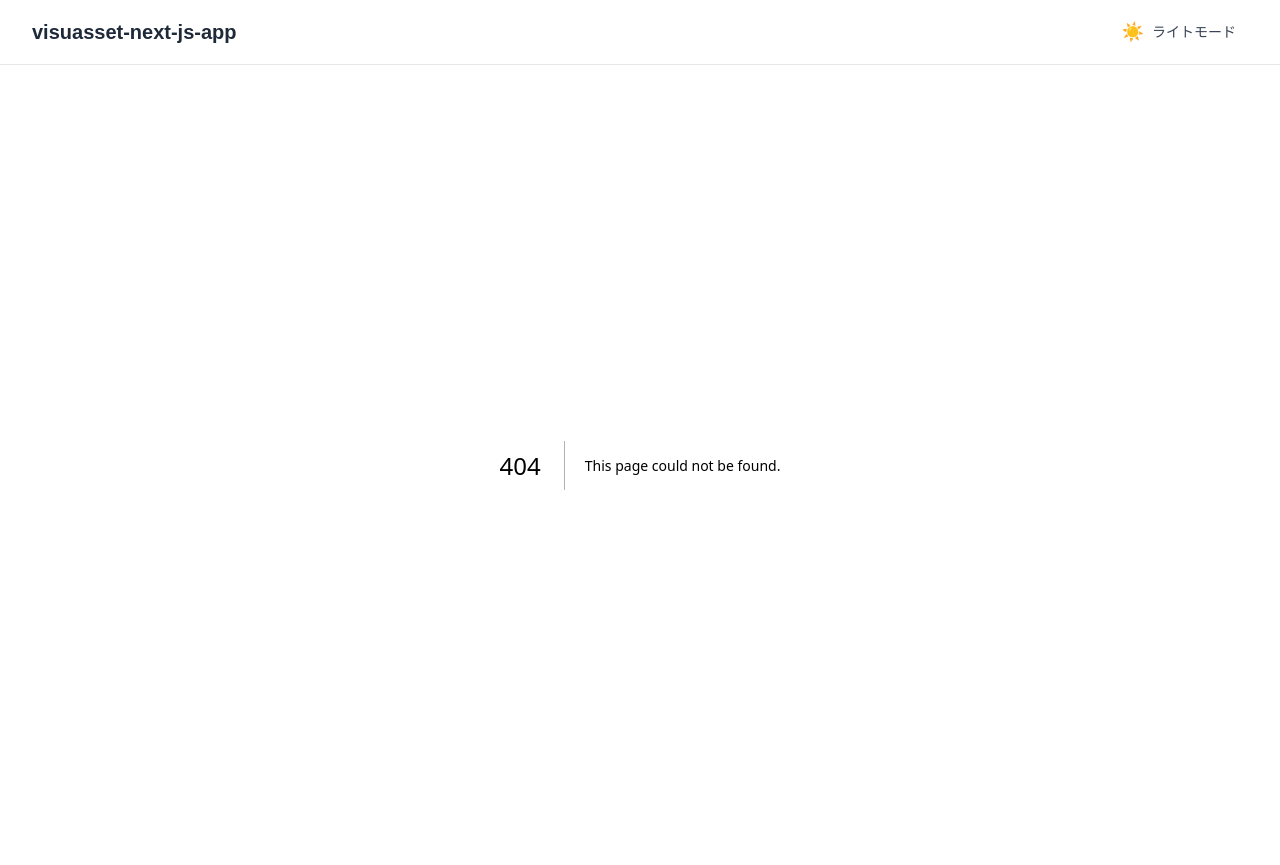
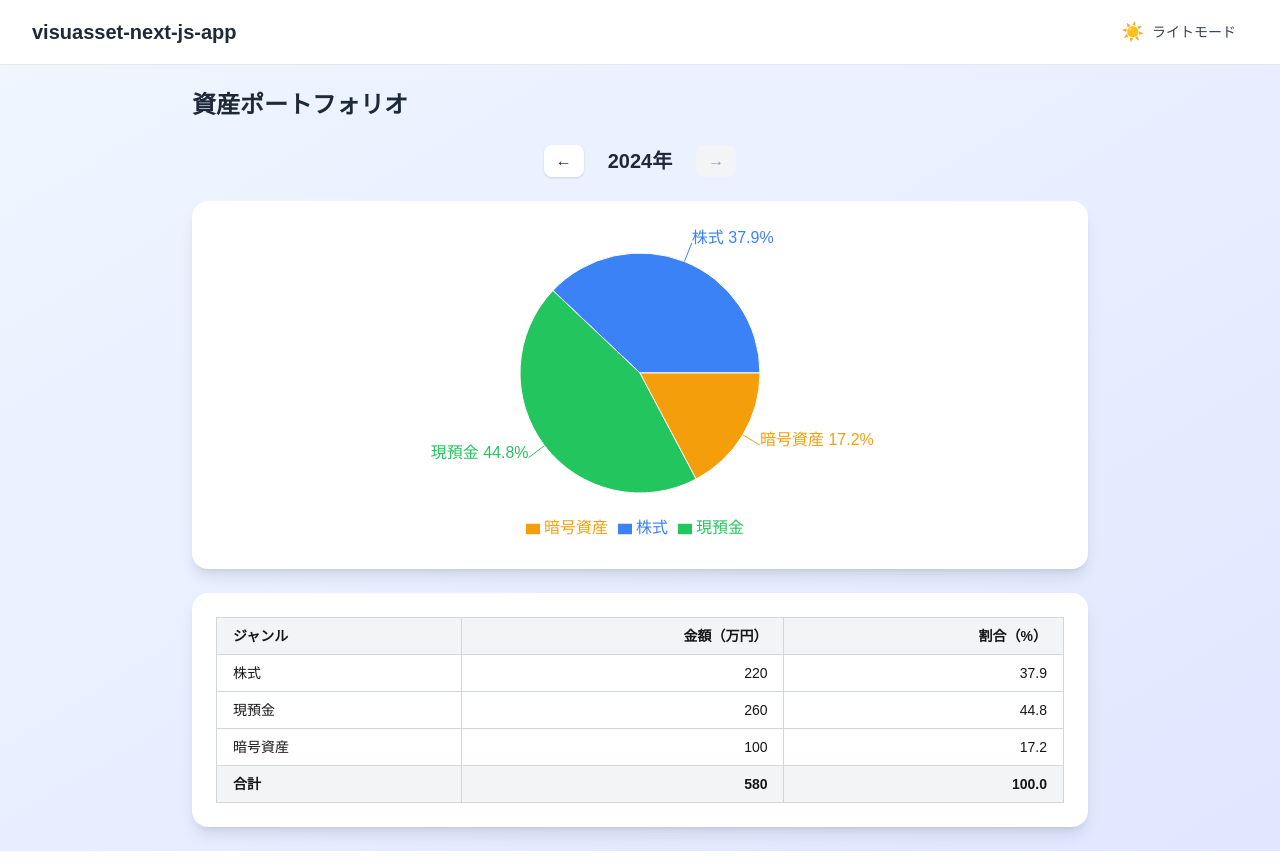
Before and after one commit to TakuyaFukumura/visuasset-next-js-app, a Next.js app: page /portfolio in a window 1280 px wide. Before the commit this address had no page. Built offline with nearby package versions, Linux system fonts and the light colour scheme.

Commit message:
feat: 資産ポートフォリオ画面追加 (#portfolio)
Co-authored-by: TakuyaFukumura <53442938+TakuyaFukumura@users.noreply.github.com>

```diff
--- a/package.json
+++ b/package.json
@@ -1,6 +1,6 @@
 {
   "name": "visuasset-next-js-app",
-  "version": "0.2.0",
+  "version": "0.3.0",
   "private": true,
   "scripts": {
     "dev": "next dev --turbopack",
--- /dev/null
+++ b/src/app/components/PortfolioChart.tsx
@@ -0,0 +1,40 @@
+'use client';
+
+import {PieChart, Pie, Cell, Legend, Tooltip, ResponsiveContainer} from 'recharts';
+
+export interface PortfolioEntry {
+    name: string;
+    value: number;
+    percentage: number;
+    fill: string;
+}
+
+interface PortfolioChartProps {
+    readonly data: PortfolioEntry[];
+}
+
+export default function PortfolioChart({data}: PortfolioChartProps) {
+    return (
+        <ResponsiveContainer width="100%" height={320}>
+            <PieChart>
+                <Pie
+                    data={data}
+                    dataKey="value"
+                    nameKey="name"
+                    cx="50%"
+                    cy="50%"
+                    outerRadius={120}
+                    label={({name, percent}: {name?: string; percent?: number}) =>
+                        `${name ?? ''} ${((percent ?? 0) * 100).toFixed(1)}%`
+                    }
+                >
+                    {data.map((entry) => (
+                        <Cell key={entry.name} fill={entry.fill} />
+                    ))}
+                </Pie>
+                <Tooltip formatter={(value) => `${value}万円`} />
+                <Legend />
+            </PieChart>
+        </ResponsiveContainer>
+    );
+}
--- /dev/null
+++ b/src/app/components/PortfolioTable.tsx
@@ -0,0 +1,36 @@
+import type {PortfolioEntry} from './PortfolioChart';
+
+interface PortfolioTableProps {
+    readonly data: PortfolioEntry[];
+    readonly total: number;
+}
+
+export default function PortfolioTable({data, total}: PortfolioTableProps) {
+    return (
+        <div className="overflow-x-auto">
+            <table className="w-full border-collapse text-sm">
+                <thead>
+                    <tr className="bg-gray-100 dark:bg-gray-700">
+                        <th className="border border-gray-300 dark:border-gray-600 px-4 py-2 text-left">ジャンル</th>
+                        <th className="border border-gray-300 dark:border-gray-600 px-4 py-2 text-right">金額（万円）</th>
+                        <th className="border border-gray-300 dark:border-gray-600 px-4 py-2 text-right">割合（%）</th>
+                    </tr>
+                </thead>
+                <tbody>
+                    {data.map((row) => (
+                        <tr key={row.name} className="hover:bg-gray-50 dark:hover:bg-gray-800">
+                            <td className="border border-gray-300 dark:border-gray-600 px-4 py-2">{row.name}</td>
+                            <td className="border border-gray-300 dark:border-gray-600 px-4 py-2 text-right">{row.value}</td>
+                            <td className="border border-gray-300 dark:border-gray-600 px-4 py-2 text-right">{row.percentage.toFixed(1)}</td>
+                        </tr>
+                    ))}
+                    <tr className="bg-gray-100 dark:bg-gray-700 font-semibold">
+                        <td className="border border-gray-300 dark:border-gray-600 px-4 py-2">合計</td>
+                        <td className="border border-gray-300 dark:border-gray-600 px-4 py-2 text-right">{total}</td>
+                        <td className="border border-gray-300 dark:border-gray-600 px-4 py-2 text-right">100.0</td>
+                    </tr>
+                </tbody>
+            </table>
+        </div>
+    );
+}
--- /dev/null
+++ b/src/app/portfolio/page.tsx
@@ -0,0 +1,100 @@
+import Link from 'next/link';
+import {parseAssets} from '../../../lib/parseAssets';
+import PortfolioChart from '../components/PortfolioChart';
+import PortfolioTable from '../components/PortfolioTable';
+
+const GENRE_COLORS: Record<string, string> = {
+    stocks: '#3b82f6',
+    cash: '#22c55e',
+    crypto: '#f59e0b',
+};
+
+const GENRE_NAMES: Record<string, string> = {
+    stocks: '株式',
+    cash: '現預金',
+    crypto: '暗号資産',
+};
+
+export default async function PortfolioPage({
+    searchParams,
+}: {
+    searchParams: Promise<{year?: string}>;
+}) {
+    const params = await searchParams;
+    const allData = parseAssets();
+    const years = allData.map((d) => d.year);
+    const latestYear = Math.max(...years);
+
+    const yearParam = params.year ? parseInt(params.year, 10) : latestYear;
+    const currentYear = years.includes(yearParam) ? yearParam : latestYear;
+
+    const yearData = allData.find((d) => d.year === currentYear);
+    if (!yearData) {
+        throw new Error(`No data found for year: ${currentYear}`);
+    }
+    const total = yearData.stocks + yearData.cash + yearData.crypto;
+
+    const portfolioData = (['stocks', 'cash', 'crypto'] as const).map((key) => ({
+        name: GENRE_NAMES[key],
+        value: yearData[key],
+        percentage: (yearData[key] / total) * 100,
+        fill: GENRE_COLORS[key],
+    }));
+
+    const prevYear = years.filter((y) => y < currentYear).sort((a, b) => b - a)[0] ?? null;
+    const nextYear = years.filter((y) => y > currentYear).sort((a, b) => a - b)[0] ?? null;
+
+    return (
+        <div className="font-sans min-h-[calc(100vh-4rem)] bg-gradient-to-br from-blue-50 to-indigo-100 dark:from-gray-900 dark:to-gray-800 p-6">
+            <main className="max-w-4xl mx-auto">
+                <h2 className="text-2xl font-bold mb-6 text-gray-800 dark:text-gray-200">資産ポートフォリオ</h2>
+
+                <div className="flex items-center justify-center gap-6 mb-6">
+                    {prevYear !== null ? (
+                        <Link
+                            href={`/portfolio?year=${prevYear}`}
+                            className="px-3 py-1 rounded-lg bg-white dark:bg-gray-700 shadow hover:bg-gray-50 dark:hover:bg-gray-600 text-gray-800 dark:text-gray-200 font-bold transition-colors"
+                            aria-label="前の年へ"
+                        >
+                            ←
+                        </Link>
+                    ) : (
+                        <span
+                            className="px-3 py-1 rounded-lg bg-gray-100 dark:bg-gray-800 text-gray-400 dark:text-gray-600 font-bold cursor-not-allowed"
+                            aria-disabled="true"
+                        >
+                            ←
+                        </span>
+                    )}
+                    <span className="text-xl font-semibold text-gray-800 dark:text-gray-200">
+                        {currentYear}年
+                    </span>
+                    {nextYear !== null ? (
+                        <Link
+                            href={`/portfolio?year=${nextYear}`}
+                            className="px-3 py-1 rounded-lg bg-white dark:bg-gray-700 shadow hover:bg-gray-50 dark:hover:bg-gray-600 text-gray-800 dark:text-gray-200 font-bold transition-colors"
+                            aria-label="次の年へ"
+                        >
+                            →
+                        </Link>
+                    ) : (
+                        <span
+                            className="px-3 py-1 rounded-lg bg-gray-100 dark:bg-gray-800 text-gray-400 dark:text-gray-600 font-bold cursor-not-allowed"
+                            aria-disabled="true"
+                        >
+                            →
+                        </span>
+                    )}
+                </div>
+
+                <div className="bg-white dark:bg-gray-800 rounded-2xl shadow-lg p-6 mb-6">
+                    <PortfolioChart data={portfolioData} />
+                </div>
+
+                <div className="bg-white dark:bg-gray-800 rounded-2xl shadow-lg p-6">
+                    <PortfolioTable data={portfolioData} total={total} />
+                </div>
+            </main>
+        </div>
+    );
+}
```
Also changed, not shown: 3 other files (tests, documents, lock files or other folders).
